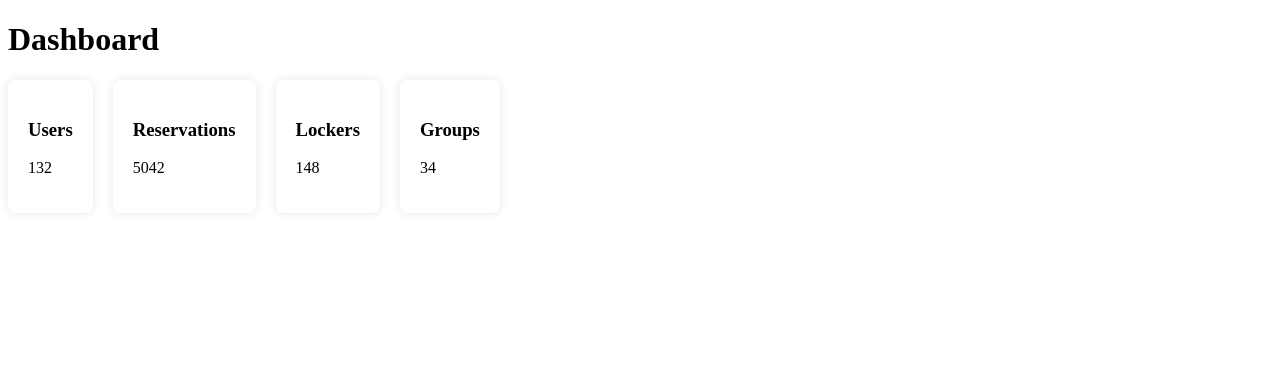
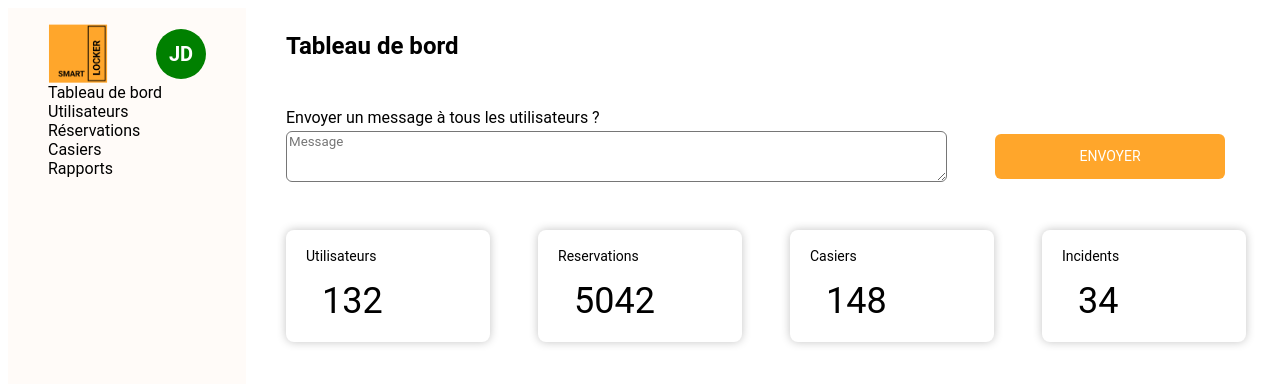
Before and after one commit to AlizeaMassePlat/overkillLocker, a Vue app in the folder admin-app/: page /tableau-de-bord in a window 1280 px wide. Shown: the top 384 px of the page. Built offline with nearby package versions, Linux system fonts and the light colour scheme.

Commit message:
add campus map for v2

```diff
--- a/admin-app/package.json
+++ b/admin-app/package.json
@@ -8,6 +8,7 @@
     "lint": "vue-cli-service lint"
   },
   "dependencies": {
+    "@indoorequal/vue-maplibre-gl": "^7.4.0",
     "axios": "^1.7.2",
     "core-js": "^3.8.3",
     "vue": "^3.2.13",
--- a/admin-app/src/components/CampusMapComponent.vue
+++ b/admin-app/src/components/CampusMapComponent.vue
@@ -1,19 +1,85 @@
 <template>
-    <div id="map"></div>
-  </template>
+  <div class="map-container">
+    <mgl-map
+      :map-style="style"
+      :center="center"
+      :zoom="zoom"
+      :pitch="pitch"
+      :bearing="bearing"
+      :maxBounds="maxBounds"
+    >
+      <mgl-navigation-control />
+      <mgl-marker
+        :coordinates="coordinates1"
+        :draggable="draggable"
+        @dragstart="onDragStart('Marker 1')"
+        @drag="onDrag('Marker 1')"
+        @dragend="onDragEnd('Marker 1')"
+      />
+      <mgl-marker
+        :coordinates="coordinates2"
+        :draggable="draggable"
+        @dragstart="onDragStart('Marker 2')"
+        @drag="onDrag('Marker 2')"
+        @dragend="onDragEnd('Marker 2')"
+      />
+      <mgl-marker
+        :coordinates="coordinates3"
+        :draggable="draggable"
+        @dragstart="onDragStart('Marker 3')"
+        @drag="onDrag('Marker 3')"
+        @dragend="onDragEnd('Marker 3')"
+      />
+      <mgl-marker
+        :coordinates="coordinates4"
+        :draggable="draggable"
+        @dragstart="onDragStart('Marker 4')"
+        @drag="onDrag('Marker 4')"
+        @dragend="onDragEnd('Marker 4')"
+      />
+    </mgl-map>
+  </div>
+</template>
 
-  <script>
-  export default {
-    name: 'CampusMapComponent',
-    mounted() {
-      // Initialize map here using a library like Leaflet or Google Maps
-    }
-  };
-  </script>
+<script setup>
+import {
+  MglMap,
+  MglNavigationControl,
+  MglMarker
+} from '@indoorequal/vue-maplibre-gl';
+import { ref } from 'vue';
 
-  <style scoped>
-  #map {
-    width: 100%;
-    height: 400px;
-  }
-  </style>
+const style = 'https://api.maptiler.com/maps/streets/style.json?key=cQX2iET1gmOW38bedbUh';
+const center = [-71.1167, 42.3770];
+const zoom = 8;
+const draggable = ref(true);
+const pitch = 45;
+const bearing = -17.6;
+
+// Coordonnées pour les quatre marqueurs
+const coordinates1 = ref([-71.1174, 42.3774]);
+const coordinates2 = ref([-71.1163, 42.3771]);
+const coordinates3 = ref([-71.1184, 42.37645]);
+const coordinates4 = ref([-71.1162, 42.37625]);
+
+// Définir les limites autour de Harvard
+const maxBounds = [
+  [-71.1197, 42.3750], // Sud-Ouest
+  [-71.1147, 42.3790]  // Nord-Est
+];
+
+// Fonctions de gestion des événements de drag
+const onDragStart = (marker) => console.log(`${marker} dragstart`);
+const onDrag = (marker) => console.log(`${marker} drag`);
+const onDragEnd = (marker) => console.log(`${marker} dragend`);
+</script>
+
+<style lang="css">
+@import "maplibre-gl/dist/maplibre-gl.css";
+
+.map-container {
+  position: relative;
+  width: 100%;
+  height: 100%; /* Ajustez la hauteur selon vos besoins */
+}
+</style>
--- a/admin-app/src/components/StatsCardComponent.vue
+++ b/admin-app/src/components/StatsCardComponent.vue
@@ -1,6 +1,6 @@
 <template>
   <div class="stats-card">
-    <h3>{{ title }}</h3>
+    <p>{{ title }}</p>
     <p>{{ value }}</p>
   </div>
 </template>
@@ -16,10 +16,24 @@ export default {
 </script>
 
 <style scoped>
+@import url('https://fonts.googleapis.com/css?family=Roboto+Condensed');
+
 .stats-card {
-  padding: 20px;
+  padding: 4px 20px;
   background: #fff;
   border-radius: 8px;
-  box-shadow: 0 0 10px rgba(0,0,0,0.1);
+  box-shadow: 0 0 10px rgba(0, 0, 0, 0.234);
+}
+
+.stats-card p:nth-child(1) {
+  font-family: 'Roboto', sans-serif;
+  font-size: 14px;
+}
+
+.stats-card p:nth-child(2) {
+  font-family: 'Roboto', sans-serif;
+  font-size: 36px;
+  margin: 16px;
+  width: 100px;
 }
 </style>
--- a/admin-app/src/views/DashboardView.vue
+++ b/admin-app/src/views/DashboardView.vue
@@ -1,33 +1,154 @@
 <template>
-  <div>
-    <h1>Dashboard</h1>
-    <div class="stats">
-      <StatsCard title="Users" :value="132" />
-      <StatsCard title="Reservations" :value="5042" />
-      <StatsCard title="Lockers" :value="148" />
-      <StatsCard title="Groups" :value="34" />
+  <div class="screen-container">
+    <div class="menu">
+      <div class="menu-header">
+        <img src="../../public/logolocker.png" width="60px"/>
+        <p>JD</p>
+      </div>
+      <div>
+        <div>
+          <p></p>
+          <p>Tableau de bord</p>
+        </div>
+        <div>
+          <p></p>
+          <p>Utilisateurs</p>
+        </div>
+        <div>
+          <p></p>
+          <p>Réservations</p>
+        </div>
+        <div>
+          <p></p>
+          <p>Casiers</p>
+        </div>
+        <div>
+          <p></p>
+          <p>Rapports</p>
+        </div>
+      </div>
     </div>
-    <CampusMap />
+    <div class="container">
+      <h1>Tableau de bord</h1>
+      <div class="sender">
+        <p>Envoyer un message à tous les utilisateurs ?</p>
+        <div class="subsender">
+          <textarea rows="3" cols="80" type="text" placeholder="Message"></textarea>
+          <p>Envoyer</p>
+        </div>
+      </div>
+      <div class="stats">
+        <StatsCard title="Utilisateurs" :value="132" />
+        <StatsCard title="Reservations" :value="5042" />
+        <StatsCard title="Casiers" :value="148" />
+        <StatsCard title="Incidents" :value="34" />
+      </div>
+      <div class="container-campus-map">
+        <CampusMap />
+
+      </div>
+    </div>
   </div>
 </template>
 
-<script>
+<script setup>
 import StatsCard from '../components/StatsCardComponent.vue';
 import CampusMap from '../components/CampusMapComponent.vue';
-
-export default {
-  name: 'DashboardView',
-  components: {
-    StatsCard,
-    CampusMap
-  }
-};
 </script>
 
 <style scoped>
+@import url('https://fonts.googleapis.com/css?family=Roboto+Condensed');
+
+.screen-container {
+  height: 100%;
+  display: flex;
+  gap: 40px;
+}
+
+.menu {
+  padding: 16px 40px;
+  background: #ffe9da33;
+}
+
+.menu-header {
+  display: flex;
+  align-items: center;
+  gap: 48px;
+}
+
+.menu-header p {
+  background-color: green;
+  border-radius: 50%;
+  width: 50px;
+  height: 50px;
+  text-align: center;
+  line-height: 50px;
+  color: white;
+  font-weight: bold;
+  font-size: 20px;
+}
+
+.container {
+  margin-top: 24px;
+}
+
+* {
+  font-family: 'Roboto', sans-serif;
+  margin: 0;
+}
+
+div h1 {
+  font-family: 'Roboto', sans-serif;
+  font-size: 24px;
+}
+
+.sender {
+  margin-top: 48px;
+}
+
+.subsender {
+  display: flex;
+  gap: 48px;
+  margin-top: 4px;
+}
+
+.subsender textarea {
+  border-radius: 6px;
+  outline: none;
+  height: 45px;
+}
+
+.subsender textarea:focus {
+  border: 1.5px solid #FFA62B;
+}
+
+.subsender p {
+  font-family: 'Roboto', sans-serif;
+  font-size: 14px;
+  background: #FFA62B;
+  height: 45px;
+  line-height: 45px;
+  width: 230px;
+  text-align: center;
+  align-self: center;
+  vertical-align: center;
+  border-radius: 6px;
+  text-transform: uppercase;
+  color: white;
+}
+
 .stats {
-  display: flex;
-  gap: 20px;
-  margin-bottom: 20px;
+  margin-top: 48px;
+  display: grid;
+  width: 75vw;
+  grid-template-columns: repeat(4, 1fr);
+  gap: 48px;
 }
+
+.container-campus-map {
+  margin-top: 48px;
+  height: 45vh;
+  width: 75vw;
+}
+
 </style>
```
Also changed, not shown: admin-app/public/logolocker.png (added), 1 other file (tests, documents, lock files or other folders).
